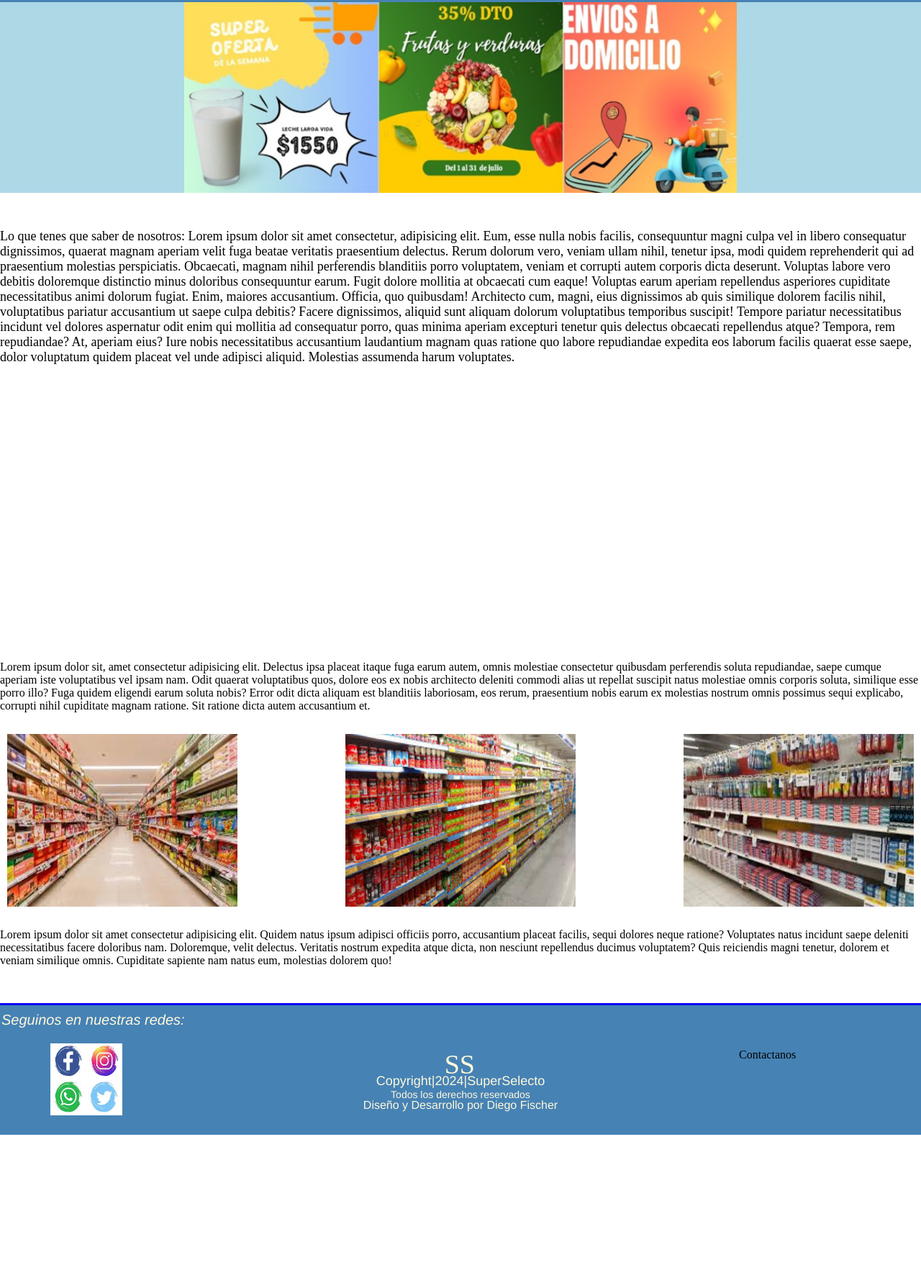
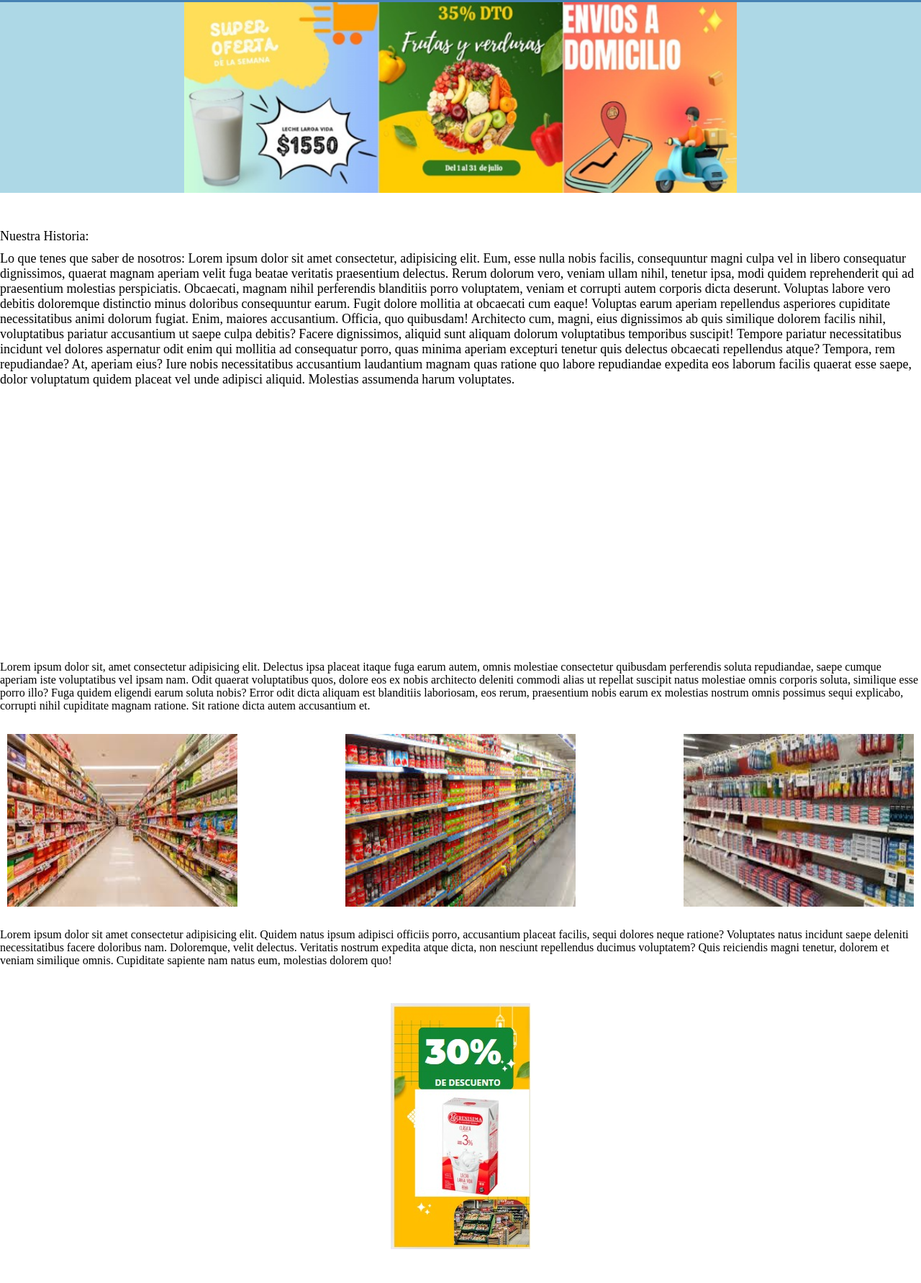
Before and after one commit to DiegoFischer01/DiegoFischer01-TP-Final, a plain HTML site: page index.html in a window 1280 px wide. Shown: the part 197-1980 px from the top of the page at 72% size. Before the commit the page ends 1774 px from the top, so only its background shows below. Drawn offline with Linux system fonts and the light colour scheme.

Commit message:
promo 30% home

```diff
--- a/CSS/StylePrincipal.css
+++ b/CSS/StylePrincipal.css
@@ -56,6 +56,10 @@ h1{
     font-family: 'Franklin Gothic Medium', 'Arial Narrow', Arial, sans-serif;
     font-style: italic;
     font-size: 40px;
+}
+
+h1:hover{
+    color: blueviolet;
 }
 
 a {
@@ -149,6 +153,12 @@ a:hover {
 
 }
 
+.spHistoria{
+    /* border: 1px solid red; */
+    width: 100%;
+    height: auto;
+}
+
 .fotoHistoria{
     /* border: 1px solid yellow; */
     width: 100%;
@@ -158,6 +168,20 @@ a:hover {
     background-position: center;
     background-size: auto;
 
+}
+
+.promo30Home{
+    /* border: 1px solid black; */
+    width: 100%;
+    height: auto;
+    display: flex;
+    justify-content: center;
+    margin-top: 50px;
+    margin-bottom: 0;
+}
+
+.imgPromoHome{
+    width: 60%;
 }
 
 .galeria{
--- a/index.html
+++ b/index.html
@@ -47,7 +47,10 @@
         <img src="./Imagenes/Imagenes de promociones/tiraHorizontalHome.PNG" alt="promos en horizontal" class="imgHor">
     </div>
 
-    <div class="Historia">Lo que tenes que saber de nosotros: Lorem ipsum dolor sit amet consectetur, adipisicing elit.
+    <div class="Historia">
+
+        <span class="spHistoria">Nuestra Historia:</span>
+        Lo que tenes que saber de nosotros: Lorem ipsum dolor sit amet consectetur, adipisicing elit.
         Eum, esse nulla nobis facilis, consequuntur magni culpa vel in libero consequatur dignissimos, quaerat magnam
         aperiam velit fuga beatae veritatis praesentium delectus.
         Rerum dolorum vero, veniam ullam nihil, tenetur ipsa, modi quidem reprehenderit qui ad praesentium molestias
@@ -98,10 +101,14 @@
     Quis reiciendis magni tenetur, dolorem et veniam similique omnis. Cupiditate sapiente nam natus eum, molestias
     dolorem quo!
 
+<div class="promo30Home">
+    <img src="./Imagenes/Imagenes de promociones/promo30Home.jpeg" alt="30% descuento">
+</div>
+
     <footer>
         <div class="divsFoot1">
             <span class="seguinos">Seguinos en nuestras redes:</span>
-            <span><img src="./Imagenes/Redes sociales.jfif" alt="Redes sociales" class="rsoc"></span>
+            <span><img src="./Imagenes/Redes sociales.jfif" alt="Redes sociales" class="rsoc" class="imgPromoHome"></span>
 
 
         </div>
```
